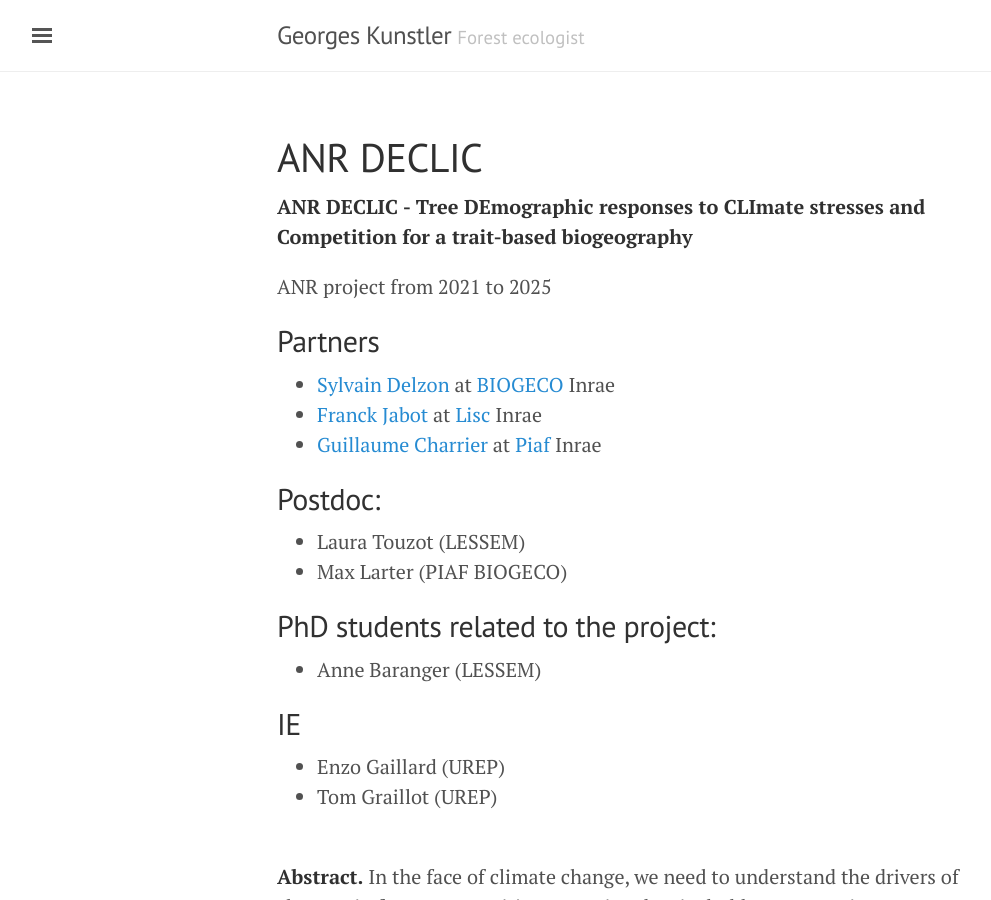
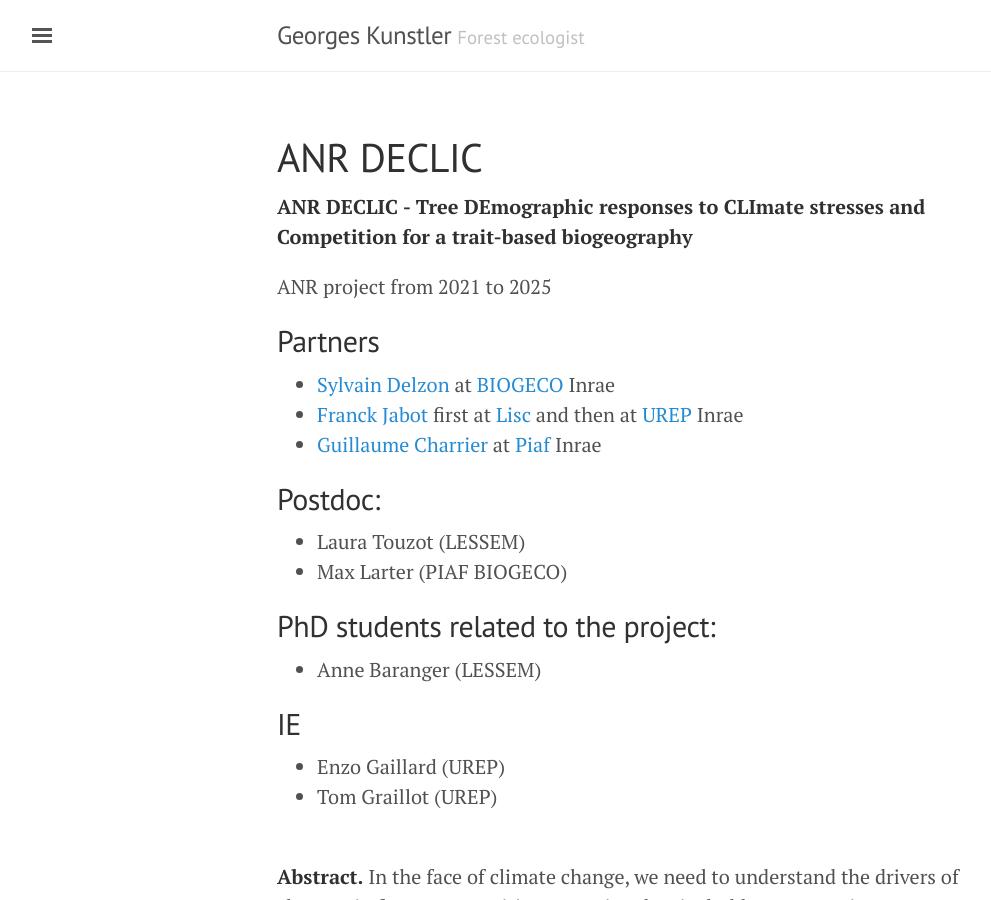
Before and after one commit to kunstler/kunstler.github.io, a Jekyll site: the page built from declic.md, in a window 1280 px wide and 900 px high. Shown: the whole window, without its empty margins (3-994 px from the left). Built offline with Jekyll 4.4.1, drawn with Linux system fonts in a browser that asks for light colours; nearby versions of some CDN libraries.

Commit message:
update tom Enzo DECLIC 3

```diff
--- a/declic.md
+++ b/declic.md
@@ -10,7 +10,7 @@
 ## Partners
 
 - [Sylvain Delzon](http://sylvain-delzon.com/) at [BIOGECO](https://www6.bordeaux-aquitaine.inrae.fr/biogeco) Inrae
-- [Franck Jabot](https://lisc.inrae.fr/franck-jabot/) at [Lisc](https://lisc.inrae.fr/) Inrae
+- [Franck Jabot](https://lisc.inrae.fr/franck-jabot/) first at [Lisc](https://lisc.inrae.fr/) and then at [UREP](https://urep.clermont.hub.inrae.fr/) Inrae
 - [Guillaume Charrier](https://www.researchgate.net/profile/Guillaume-Charrier) at [Piaf](https://www6.clermont.inrae.fr/piaf) Inrae
 
 ## Postdoc:
```
